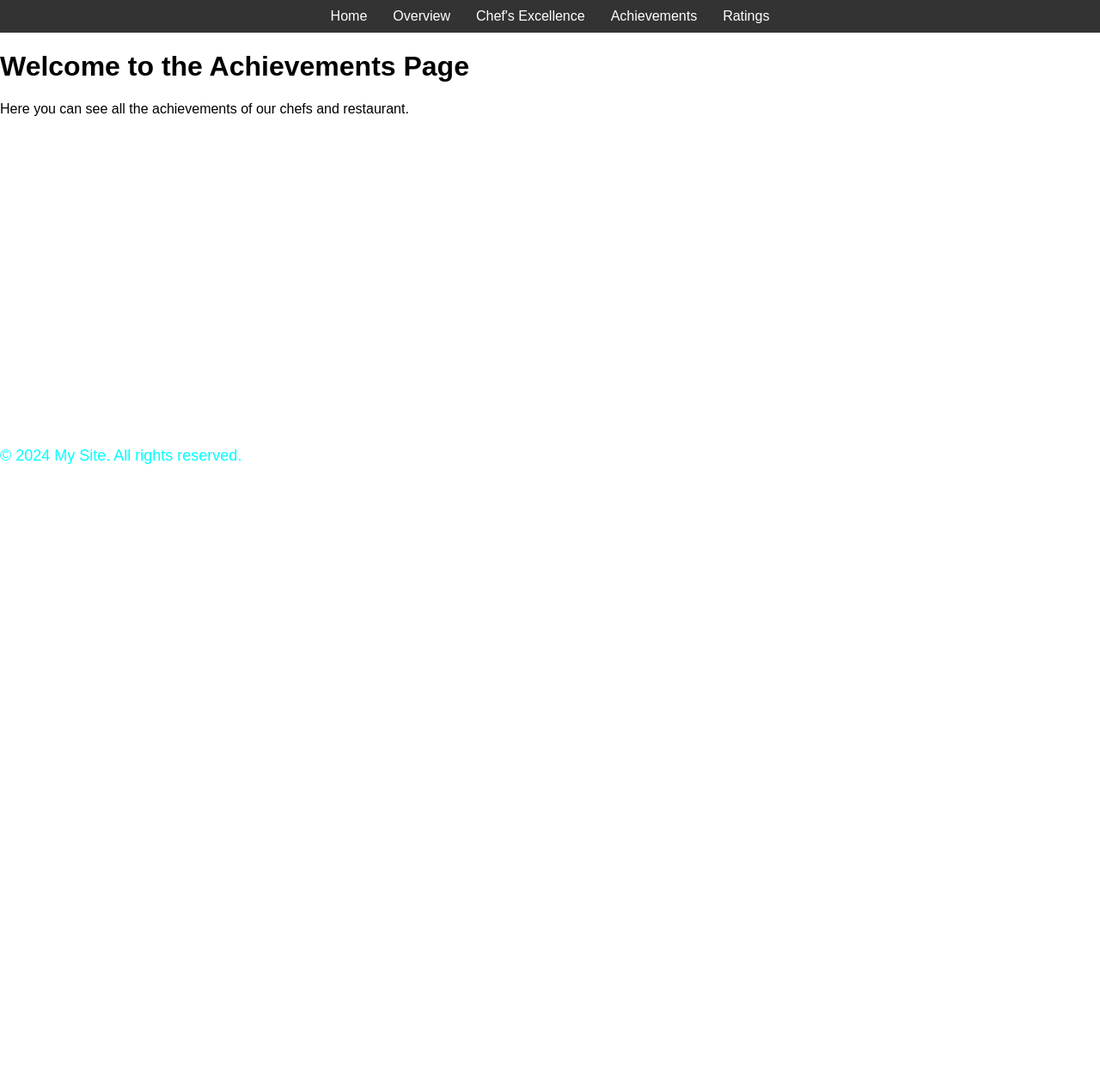
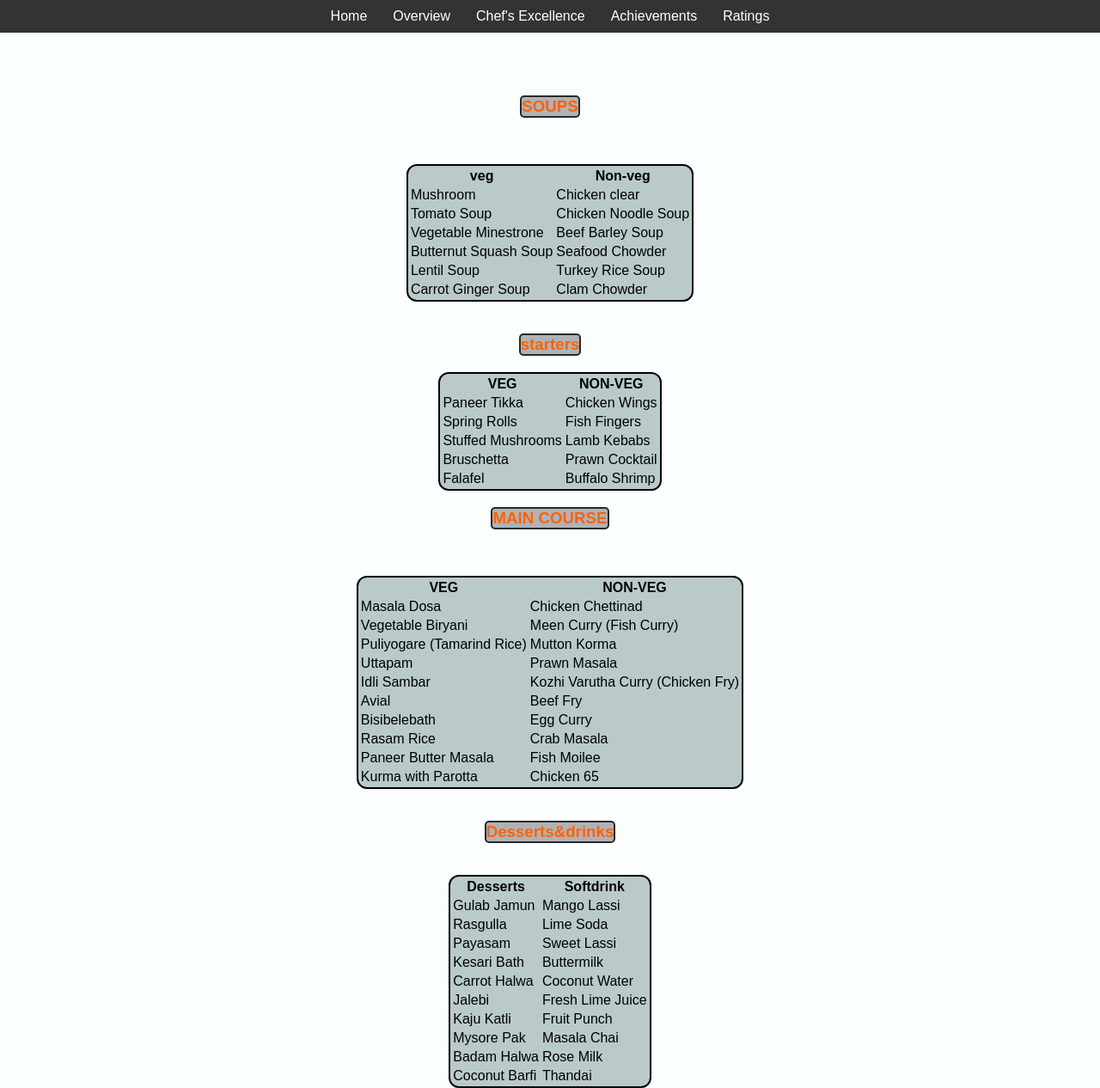
Before and after one commit to subramaniyasiva/Restaurent, a Django app: page /menu/ in a window 1280 px wide. Shown: the whole page at 86% size. Before the commit the page ends 540 px from the top, so only its background shows below. Run offline with Django 4.2, Linux system fonts and the light colour scheme.

Commit message:
final app

```diff
--- a/static/a1.css
+++ b/static/a3.css
@@ -4,6 +4,33 @@ body {
     margin: 0;
     padding: 0;
     box-sizing: border-box;
+    background-color: rgb(251, 255, 255);
+    background-size: cover; /* Optional: Adjust background size */
+    background-position: center; /* Optional: Center the image */
+
+}
+table{
+    border: 2px solid;
+    align-content: center;
+    color: black;
+    margin-left: auto;
+    margin-right: auto;
+    border-radius: 12px;
+    background-color: rgb(186, 202, 202);
+}
+h3{
+    color: rgb(255, 98, 0);
+    text-align: center;
+    width:fit-content;
+    background-color:rgba(69, 69, 79, 0.411);
+    margin-left: auto;
+    margin-right: auto;
+    border: 2px solid rgba(0, 0, 0, 0.768);
+    border-radius: 5px;
+
+
+
+
 }
 header {
     background-color: #333;
--- a/templates/base.html
+++ /dev/null
@@ -1,30 +0,0 @@
-<!-- base.html -->
- {%load static%}
-<!DOCTYPE html>
-<html lang="en">
-<head>
-    <meta charset="UTF-8">
-    <meta name="viewport" content="width=device-width, initial-scale=1.0">
-    <title>{% block title %}My Site{% endblock %}</title>
-    <link rel="stylesheet" type="text/css" href="{% static 'a1.css' %}">
-</head>
-<body>
-    <header>
-        <nav>
-            <ul class="box">
-                <li><a href="{% url 'home' %}">Home</a></li>
-                <li><a href="{% url 'overview' %}">Overview</a></li>
-                <li><a href="#">Chef's Excellence</a></li>
-                <li><a href="{% url 'achievements' %}">Achievements</a></li>
-                <li><a href="#">Ratings</a></li>
-            </ul>
-        </nav>
-    </header>
-    <div class="content">
-        {% block content %}{% endblock %}
-    </div>
-    <footer>
-        <p class="cr"> &copy; 2024 My Site. All rights reserved.</p>
-    </footer>
-</body>
-</html>
--- a/templates/menu.html
+++ b/templates/menu.html
@@ -1,9 +1,185 @@
-<!-- achievements.html -->
-{% extends "base.html" %}
+{% load static %}
+<!DOCTYPE html>
+<html lang="en">
+<head>
+    <meta charset="UTF-8">
+    <meta name="viewport" content="width=device-width, initial-scale=1.0">
+    <title>Menu</title>
+    <link rel="stylesheet" type="text/css" href="{% static 'a3.css' %}">
+</head>
+<body>
+    <header>
+        <nav>
+            <ul class="box">
+                <li><a href="{% url 'home' %}">Home</a></li>
+                <li><a href="{% url 'overview' %}">Overview</a></li>
+                <li><a href="#">Chef's Excellence</a></li>
+                <li><a href="{% url 'achievements' %}">Achievements</a></li>
+                <li><a href="#">Ratings</a></li>
+            </ul>
+        </nav>
+    </header><Br><br><br>
 
-{% block title %}Achievements{% endblock %}
 
-{% block content %}
-    <h1>Welcome to the Achievements Page</h1>
-    <p>Here you can see all the achievements of our chefs and restaurant.</p>
-{% endblock %}
+    <div class="content">
+        <!-- Content here -->
+         <h3>SOUPS</h3>
+        <table>
+            <Tr>
+                <th>veg</th><br>
+                <th>Non-veg</th>
+            </tr>
+            <tr>
+            <td>Mushroom</td><br>
+
+            <td>Chicken clear</td>
+            </tr>
+            <tr>
+                <td>Tomato Soup</td>
+                <td>Chicken Noodle Soup</td>
+            </tr>
+            <tr>
+                <td>Vegetable Minestrone</td>
+                <td>Beef Barley Soup</td>
+            </tr>
+            <tr>
+                <td>Butternut Squash Soup</td>
+                <td>Seafood Chowder</td>
+            </tr>
+            <tr>
+                <td>Lentil Soup</td>
+                <td>Turkey Rice Soup</td>
+            </tr>
+            <tr>
+                <td>Carrot Ginger Soup</td>
+                <td>Clam Chowder</td>
+            </tr>
+        </table>            <br>
+
+<h3>starters</h3>
+        <table>
+            <tr>
+                <th>VEG</th>
+                <th>NON-VEG</th>
+            </tr>
+            <tr>
+                <td>Paneer Tikka</td>
+                <td>Chicken Wings</td>
+            </tr>
+            <tr>
+                <td>Spring Rolls</td>
+                <td>Fish Fingers</td>
+            </tr>
+            <tr>
+                <td>Stuffed Mushrooms</td>
+                <td>Lamb Kebabs</td>
+            </tr>
+            <tr>
+                <td>Bruschetta</td>
+                <td>Prawn Cocktail</td>
+            </tr>
+            <tr>
+                <td>Falafel</td>
+                <td>Buffalo Shrimp</td>
+            </tr>
+        </table>
+
+<h3>MAIN COURSE</h3><BR><BR>
+    <table>
+
+                <Tr>
+                <th>VEG</th>
+                <th>NON-VEG</th>
+            </tr>
+            <tr>
+                <td>Masala Dosa</td>
+                <td>Chicken Chettinad</td>
+            </tr>
+            <tr>
+                <td>Vegetable Biryani</td>
+                <td>Meen Curry (Fish Curry)</td>
+            </tr>
+            <tr>
+                <td>Puliyogare (Tamarind Rice)</td>
+                <td>Mutton Korma</td>
+            </tr>
+            <tr>
+                <td>Uttapam</td>
+                <td>Prawn Masala</td>
+            </tr>
+            <tr>
+                <td>Idli Sambar</td>
+                <td>Kozhi Varutha Curry (Chicken Fry)</td>
+            </tr>
+            <tr>
+                <td>Avial</td>
+                <td>Beef Fry</td>
+            </tr>
+            <tr>
+                <td>Bisibelebath</td>
+                <td>Egg Curry</td>
+            </tr>
+            <tr>
+                <td>Rasam Rice</td>
+                <td>Crab Masala</td>
+            </tr>
+            <tr>
+                <td>Paneer Butter Masala</td>
+                <td>Fish Moilee</td>
+            </tr>
+            <tr>
+                <td>Kurma with Parotta</td>
+                <td>Chicken 65</td>
+            </tr>
+        </table><br>
+        <h3>Desserts&drinks</h3><br>
+        <table>
+            <tr>
+                <Th>Desserts</th>
+                <th>Softdrink</th>
+            </tr>
+            <tr>
+                <td>Gulab Jamun</td>
+                <td>Mango Lassi</td>
+            </tr>
+            <tr>
+                <td>Rasgulla</td>
+                <td>Lime Soda</td>
+            </tr>
+            <tr>
+                <td>Payasam</td>
+                <td>Sweet Lassi</td>
+            </tr>
+            <tr>
+                <td>Kesari Bath</td>
+                <td>Buttermilk</td>
+            </tr>
+            <tr>
+                <td>Carrot Halwa</td>
+                <td>Coconut Water</td>
+            </tr>
+            <tr>
+                <td>Jalebi</td>
+                <td>Fresh Lime Juice</td>
+            </tr>
+            <tr>
+                <td>Kaju Katli</td>
+                <td>Fruit Punch</td>
+            </tr>
+            <tr>
+                <td>Mysore Pak</td>
+                <td>Masala Chai</td>
+            </tr>
+            <tr>
+                <td>Badam Halwa</td>
+                <td>Rose Milk</td>
+            </tr>
+            <tr>
+                <td>Coconut Barfi</td>
+                <td>Thandai</td>
+            </tr>
+
+    </div>
+
+</body>
+</html>
```
Also changed, not shown: templates/Untitled-2.html (+31 -8 lines), static/1.jpeg (added), static/2.jpeg (added), static/3.jpeg (added), static/4.jpeg (added).
